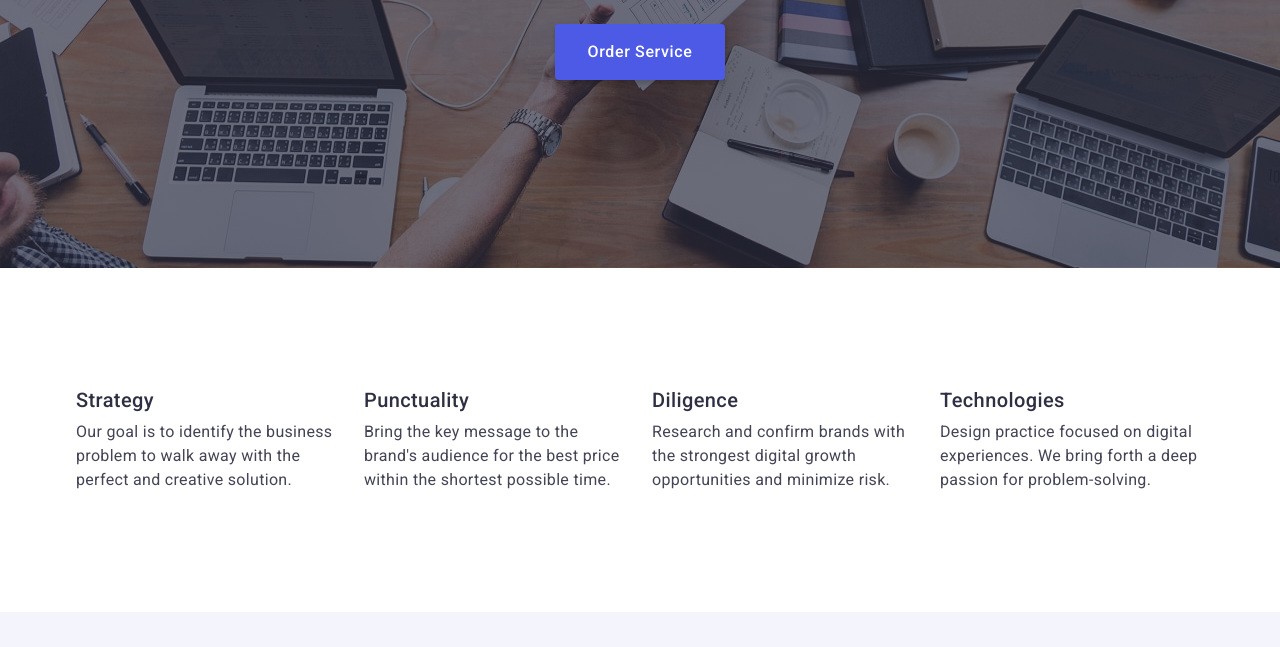
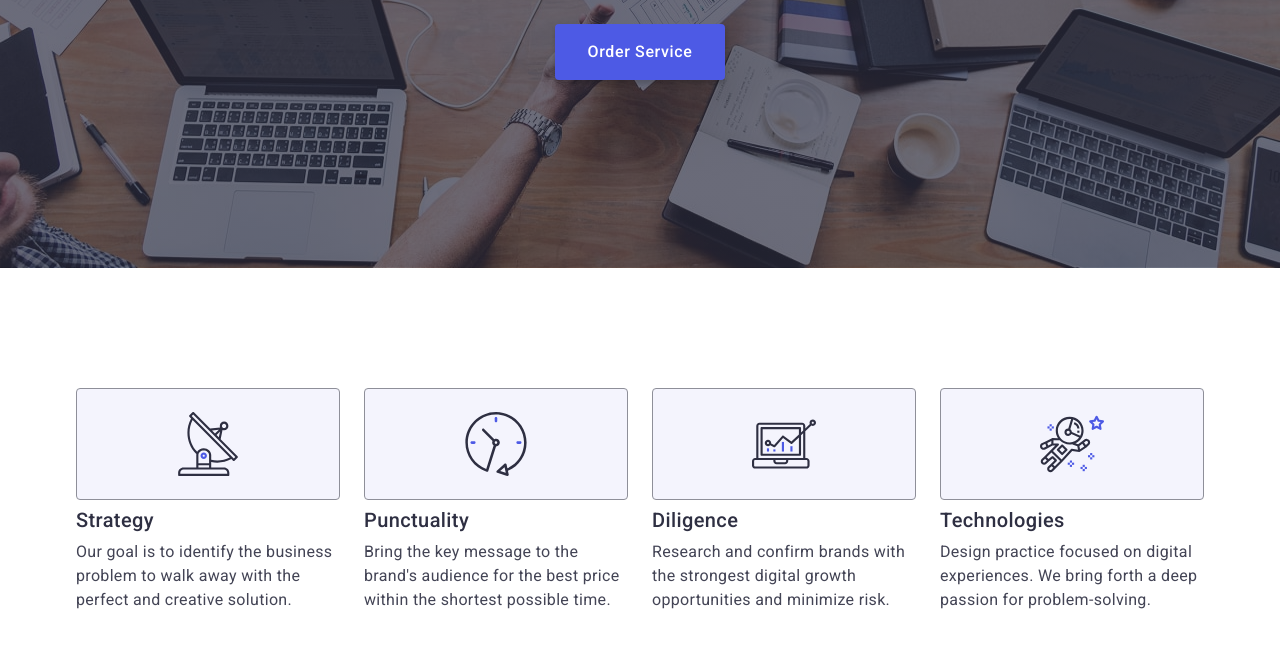
Before and after one commit to olha-shamrai/goit-hw-04, a plain HTML site: page index.html in a window 1280 px wide. Shown: the part 405-1052 px from the top of the page. Drawn offline with nearby package versions, Linux system fonts and the light colour scheme.

Commit message:
add section icons

```diff
--- a/css/styles.css
+++ b/css/styles.css
@@ -180,6 +180,18 @@ img {
     width: calc((100% - 72px) / 4);
 }
 
+.features-icon-wrap {
+    display: flex;
+    align-items: center;
+    justify-content: center;
+    border: 1px solid #8e8f99;
+    border-radius: 4px;
+    background-color: #f4f4fd;
+    width: 264px;
+    height: 112px;
+    margin-bottom: 8px;
+}
+
 .section-title {
     font-weight: 700;
     font-size: 36px;
--- a/index.html
+++ b/index.html
@@ -59,19 +59,39 @@
 
                 <ul class="features-list">
                     <li class="features-item">
+                        <div class="features-icon-wrap">
+                            <svg class="features-icon" width="64" height="64">
+                                <use href="./images/icons.svg#icon-antenna-icon"></use>
+                            </svg>
+                        </div>
                         <h3 class="features-title">Strategy</h3>
                         <p class="features-text">Our goal is to identify the business
                     problem to walk away with the perfect and creative solution.</p>
                     </li>
                     <li class="features-item">
+                        <div class="features-icon-wrap">
+                            <svg class="features-icon" width="64" height="64">
+                                <use href="./images/icons.svg#icon-clock-icon"></use>
+                            </svg>
+                        </div>
                         <h3 class="features-title">Punctuality</h3>
                         <p class="features-text">Bring the key message to the brand's audience for the best price within the shortest possible time.</p>
                     </li>
                     <li class="features-item">
+                        <div class="features-icon-wrap">
+                            <svg class="features-icon" width="64" height="64">
+                                <use href="./images/icons.svg#icon-diagram-icon"></use>
+                            </svg>
+                        </div>
                         <h3 class="features-title">Diligence</h3>
                         <p class="features-text">Research and confirm brands with the strongest digital growth opportunities and minimize risk.</p>
                     </li>
                     <li class="features-item">
+                        <div class="features-icon-wrap">
+                            <svg class="features-icon" width="64" height="64">
+                                <use href="./images/icons.svg#icon-astronaut-icon"></use>
+                            </svg>
+                        </div>
                         <h3 class="features-title">Technologies</h3>
                         <p class="features-text">Design practice focused on digital experiences. We bring forth a deep passion for problem-solving.</p>
                     </li>
```
Also changed, not shown: images/icons.svg (added).
